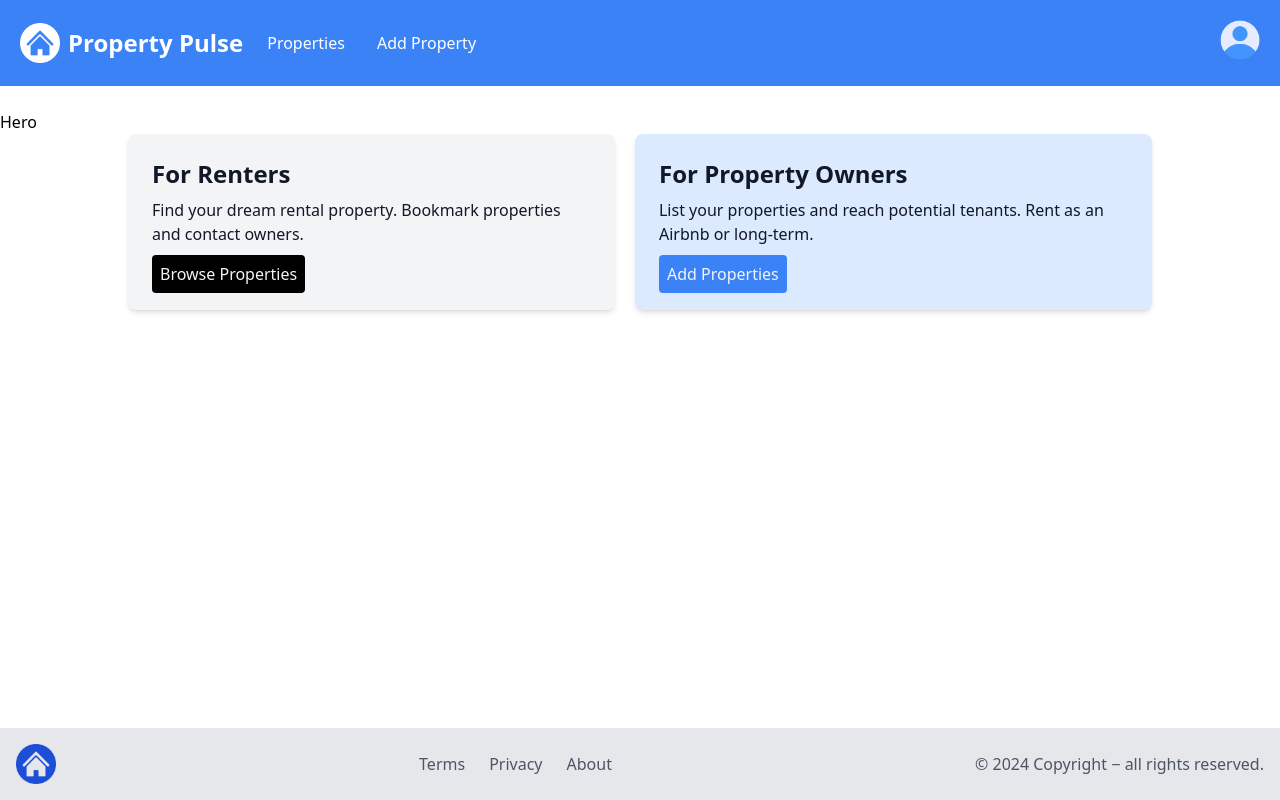
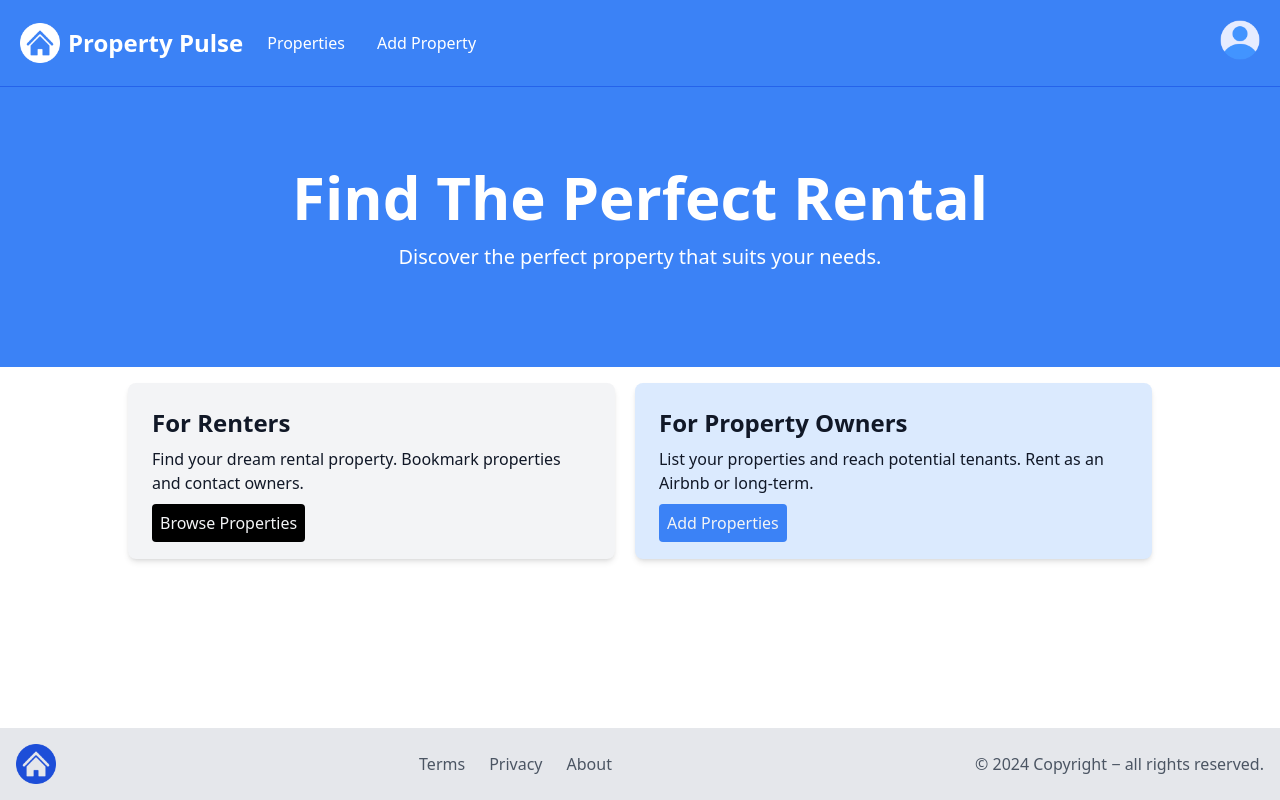
Before and after one commit to D10f/property-pulse, a Next.js app: page / in a window 1280 px wide. Built offline with nearby package versions, Linux system fonts and the light colour scheme.

Commit message:
Add Hero component

```diff
--- a/src/app/layout.tsx
+++ b/src/app/layout.tsx
@@ -19,7 +19,7 @@ const MainLayout = ({ children }: { children: React.ReactNode }) => {
         <html lang="en">
             <body>
                 <Navbar />
-                <main className="py-6">{children}</main>
+                <main>{children}</main>
                 <Footer />
             </body>
         </html>
--- a/src/components/Hero.tsx
+++ b/src/components/Hero.tsx
@@ -1,5 +1,18 @@
 const Hero = () => {
-    return <h1>Hero</h1>;
+    return (
+        <section className="bg-blue-500 border-t border-t-blue-600 py-20 mb-4">
+            <div className="max-w-7xl mx-auto px-4 sm:px-6 lg:px-8 flex flex-col items-center">
+                <div className="text-center">
+                    <h1 className="text-4xl font-extrabold text-white sm:text-5xl md:text-6xl">
+                        Find The Perfect Rental
+                    </h1>
+                    <p className="my-4 text-xl text-white">
+                        Discover the perfect property that suits your needs.
+                    </p>
+                </div>
+            </div>
+        </section>
+    );
 };
 
 export default Hero;
```
